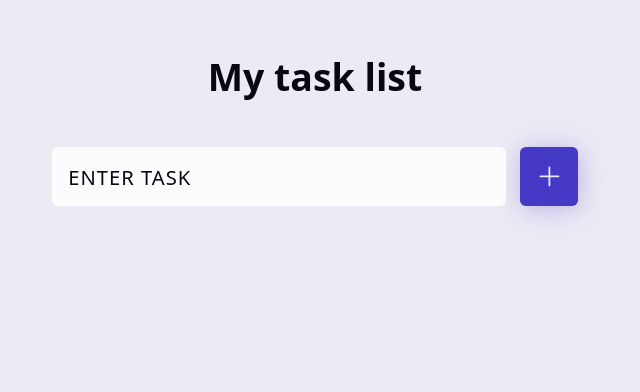
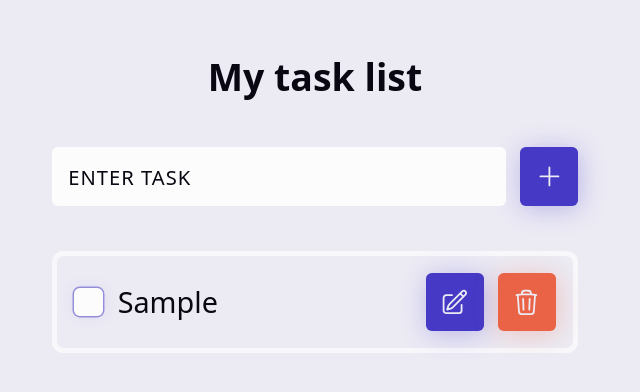
Before and after one commit to MZHussain0/HyperTodo, a React (Vite) app: page / in a window 1280 px wide. Both pictures are taken after typing "Sample" into the empty fields and a click on the button "Add Task". Shown: the top 392 px of the page, without its empty margins (325-965 px from the left). Built offline with nearby package versions, Linux system fonts and the light colour scheme.

Commit message:
Displaying and styling task list

```diff
--- a/src/App.jsx
+++ b/src/App.jsx
@@ -2,12 +2,13 @@ import { useState } from "react";
 
 // Custom Components
 import CustomForm from "./components/CustomForm";
+import TaskList from "./components/TaskList";
 
 function App() {
-  const [count, setCount] = useState(0);
+  const [tasks, setTasks] = useState([]);
 
   const addTask = (task) => {
-    console.log(task);
+    setTasks((prevState) => [...prevState, task]);
   };
 
   return (
@@ -16,6 +17,7 @@ function App() {
         <h1>My task list</h1>
       </header>
       <CustomForm addTask={addTask} />
+      {tasks && <TaskList tasks={tasks} />}
     </div>
   );
 }
--- /dev/null
+++ b/src/components/TaskItem.jsx
@@ -0,0 +1,55 @@
+import React from "react";
+import { useState } from "react";
+
+// Styles Import
+import styles from "./TaskItem.module.css";
+
+// Library Import
+import {
+  CheckIcon,
+  PencilSquareIcon,
+  TrashIcon,
+} from "@heroicons/react/24/outline";
+
+const TaskItem = ({ task }) => {
+  const [isChecked, setIsChecked] = useState(task.checked);
+
+  const handleCheckboxChange = (e) => {
+    setIsChecked(!isChecked);
+  };
+  return (
+    <li className={styles.task}>
+      <div className={styles["task-group"]}>
+        <input
+          type="checkbox"
+          checked={isChecked}
+          name={task.name}
+          id={task.id}
+          onChange={handleCheckboxChange}
+          className={styles.checkbox}
+        />
+        <label htmlFor={task.id} className={styles.label}>
+          {task.name}
+          <p className={styles.checkmark}>
+            <CheckIcon strokeWidth={2} width={24} height={24} />
+          </p>
+        </label>
+      </div>
+
+      <div className={styles["task-group"]}>
+        <button className="btn" aria-label={`updated ${task.name} task`}>
+          <PencilSquareIcon width={24} height={24} />
+        </button>
+
+        <button
+          className={`btn ${styles.delete}`}
+          aria-label={`delete ${task.name} task`}
+        >
+          <TrashIcon width={24} height={24} />
+        </button>
+      </div>
+    </li>
+  );
+};
+
+export default TaskItem;
--- /dev/null
+++ b/src/components/TaskItem.module.css
@@ -0,0 +1,107 @@
+.task {
+  display: flex;
+  align-items: center;
+  justify-content: space-between;
+  gap: .6em;
+  font-size: var(--_size);
+  border: .2em solid hsl(var(--muted) / 0.8);
+  padding: .6em;
+  border-radius: calc(var(--_radius) * 2);
+}
+
+.task-group {
+  display: flex;
+  align-items: center;
+  --taskgroup-gap: .5em;
+  gap: var(--taskgroup-gap);
+}
+
+.label {
+  position: relative;
+  cursor: pointer;
+  text-align: left;
+  line-height: 1.4;
+}
+
+.checkbox {
+  flex-shrink: 0;
+  appearance: none;
+  border-radius: var(--_radius);
+  width: 1em;
+  height: 1em;
+  background-color: hsl(var(--muted));
+  border-radius: var(--_radius);
+  box-shadow:
+    0 0 .5em hsl(var(--accent) / .1),
+    0 0 0 0.05em hsl(var(--accent) / .5),
+    0 0 0 -0.2em hsl(var(--accent));
+  transition: box-shadow var(--_tspeed_fast) ease-in-out,
+    background-color 80ms ease-in-out;
+}
+
+.checkbox:focus {
+  outline: none;
+}
+
+.checkbox:is(:focus-visible, :hover) {
+  box-shadow:
+    0 0 0 hsl(var(--bg)),
+    0 0 0 .05em hsl(var(--accent)),
+    0 0 0 .225em hsl(var(--accent) / .3);
+}
+
+.checkmark {
+  content: '';
+  position: absolute;
+  width: 1em;
+  height: 1em;
+  display: grid;
+  place-items: center;
+  top: 50%;
+  color: hsl(var(--muted));
+  border-radius: var(--_radius);
+  transform: translate3d(calc(-100% - var(--taskgroup-gap)), -50%, 0);
+  transition: background-color 80ms ease-in-out;
+}
+
+.checkmark svg {
+  width: .75em;
+  height: .75em;
+}
+
+.checkbox:checked {
+  background-color: hsl(var(--accent));
+}
+
+.checkbox:checked+label {
+  text-decoration: line-through;
+}
+
+.delete {
+  --accent: var(--accent1);
+}
+
+.loading {
+  color: hsl(var(--accent));
+  font-size: var(--_size);
+  font-weight: bold;
+  animation: pulse 2s infinite ease-in-out;
+}
+
+@keyframes pulse {
+
+  0%,
+  100% {
+    opacity: 1;
+  }
+
+  50% {
+    opacity: 0.5;
+  }
+}
+
+.error {
+  color: hsl(var(--accent1));
+  font-size: var(--_size);
+  text-align: center;
+}
--- /dev/null
+++ b/src/components/TaskList.jsx
@@ -0,0 +1,21 @@
+import React from "react";
+
+// component Imports
+import TaskItem from "./TaskItem";
+
+// Stylesheet imports
+import styles from "./TaskList.module.css";
+
+const TaskList = ({ tasks }) => {
+  return (
+    <ul className={styles.tasks}>
+      {tasks
+        .sort((a, b) => b.id - a.id)
+        .map((task) => (
+          <TaskItem key={task.id} task={task} />
+        ))}
+    </ul>
+  );
+};
+
+export default TaskList;
--- /dev/null
+++ b/src/components/TaskList.module.css
@@ -0,0 +1,5 @@
+.tasks {
+  display: grid;
+  list-style-type: none;
+  gap: 1.5em;
+}
```
